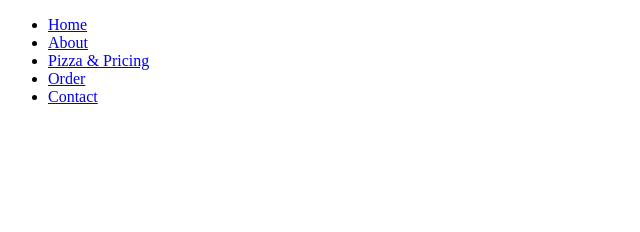
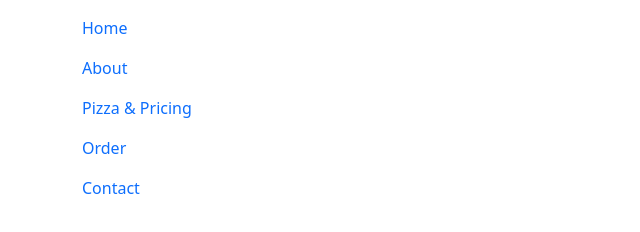
Before and after one commit to KamauDev-maker/Cuate-Pizza-Place, a plain HTML site: page index.html in a window 1280 px wide. Shown: the whole page, without its empty margins (0-640 px from the left). Drawn offline with nearby package versions, Linux system fonts and the light colour scheme.

Commit message:
adding the link address to css

```diff
--- a/index.html
+++ b/index.html
@@ -4,6 +4,8 @@
     <meta charset="UTF-8">
     <meta http-equiv="X-UA-Compatible" content="IE=edge">
     <meta name="viewport" content="width=device-width, initial-scale=1.0">
+    <link rel="stylesheet" href="https://cdn.jsdelivr.net/npm/bootstrap@5.1.3/dist/css/bootstrap.min.css">
+    <link rel="stylesheet" href="./style.css">
     <title>Pizza Delivery</title>
 </head>
 <body>
```
